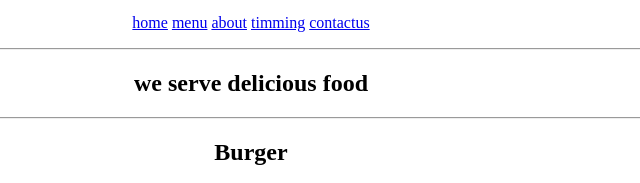
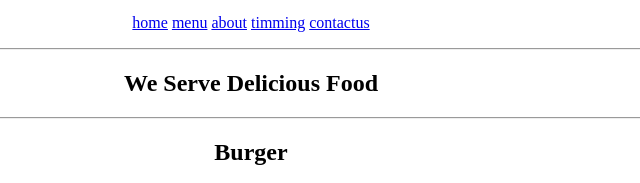
Before and after one commit to sarmadshakeel/admission-form, a plain HTML site: page home.html in a window 1280 px wide. Shown: the part 245-428 px from the top of the page, 389-1029 px from the left. Drawn offline with Linux system fonts and the light colour scheme.

Commit message:
=Change We Serve Delicious Food

```diff
--- a/home.html
+++ b/home.html
@@ -10,7 +10,7 @@
             <a href="timming.html">timming</a>
             <a href="contactus.html">contactus</a>
             <hr>
-            <h2>we serve delicious food</h2>
+            <h2>We Serve Delicious Food</h2>
             <hr>
             <h2>Burger</h2>
             <img src="download (1).jpg" alt="">
```
